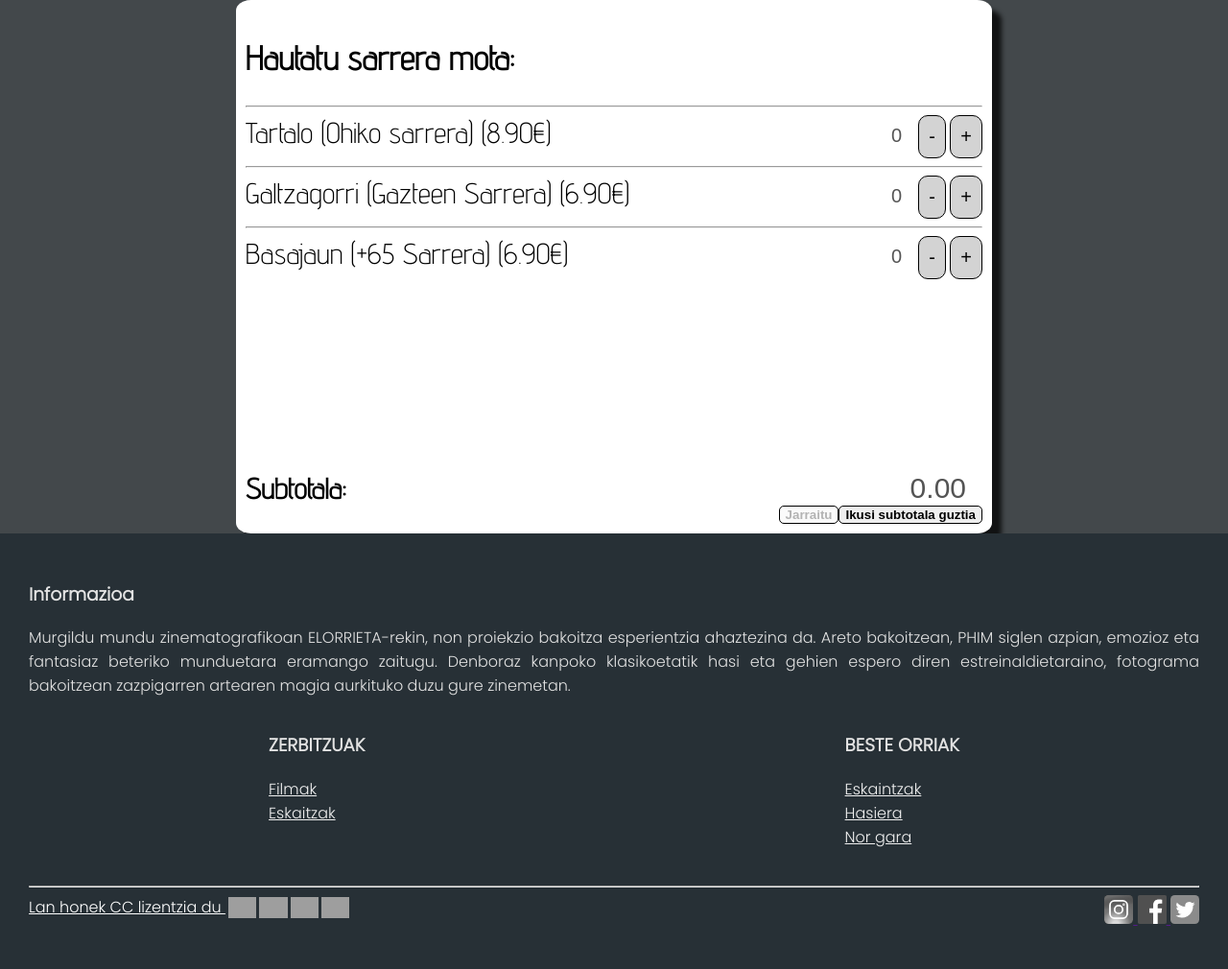
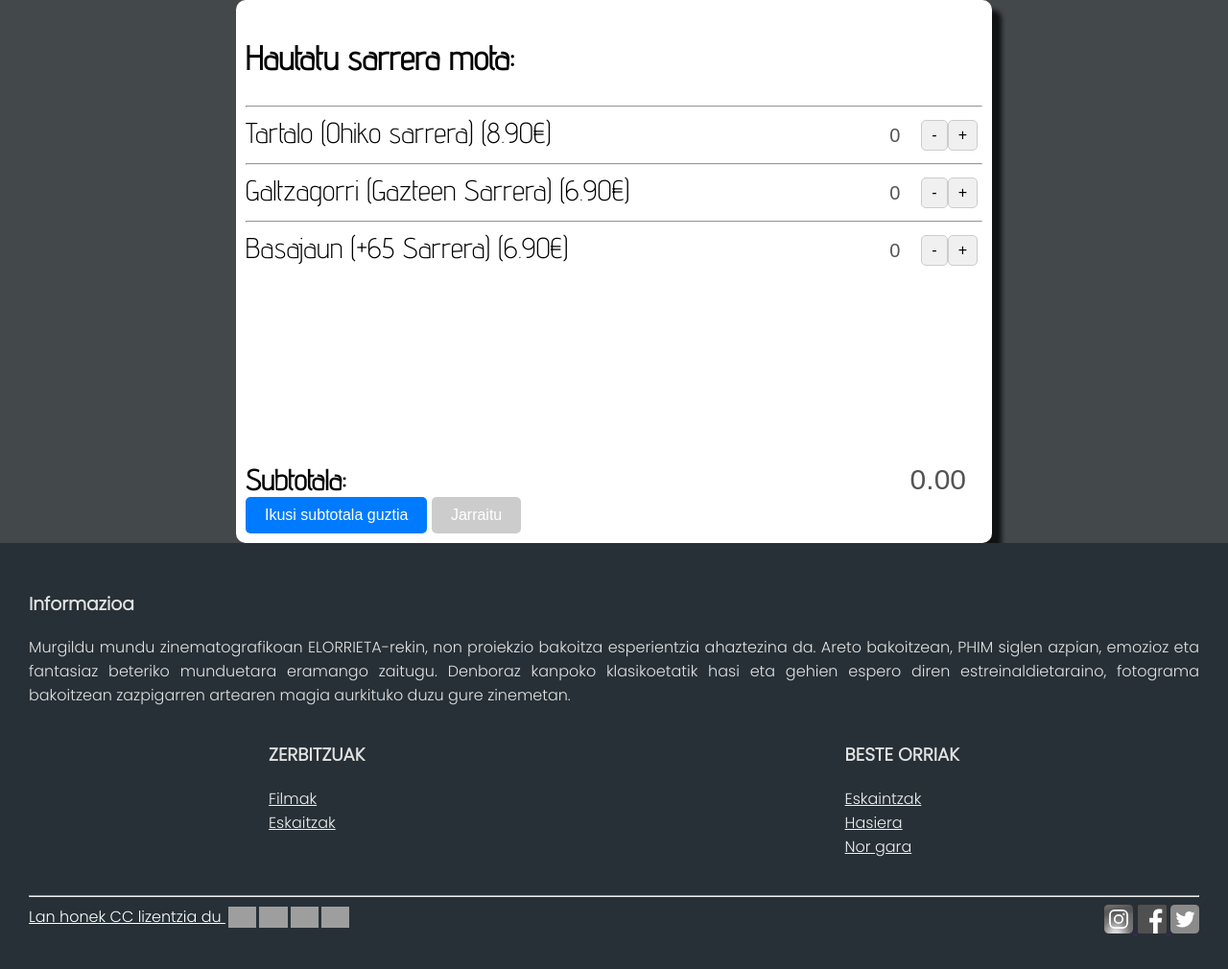
Before and after one commit to Nereee/E3_ML_T4, a PHP site: page /html/sarrerak.html in a window 1280 px wide. Shown: the part 137-1147 px from the top of the page at 96% size. Before the commit the page ends 1102 px from the top, so only its background shows below. Run offline with PHP 8.4, Linux system fonts and the light colour scheme; grey boxes are pictures that could not be loaded.

Commit message:
Cambios pequeños

```diff
--- a/css/index.css
+++ b/css/index.css
@@ -127,11 +127,6 @@ section h3 {
   text-decoration: none;
 }
 
-.copy {
-  text-decoration: underline;
-  color: white;
-}
-
 #zentratu {
   display: flex;
   flex-direction: column;
@@ -142,7 +137,7 @@ section h3 {
 #sarrera_kutxa {
   background-color: white;
   box-shadow: 10px 10px 5px 0px rgba(0,0,0,0.75);
-  border-radius: 2%;
+  border-radius: 10px;
   padding: 10px;
   width: 60%;
   height: 100%;
@@ -171,17 +166,24 @@ section h3 {
   font-size: 20px;
 }
 
+.kant_botoiak {
+  display: flex;
+  justify-content: center;
+  margin: 5px;
+}
+
 .mota input[type="button"] {
-  padding: 30px;
-  border-radius: 10px;
-  font-size: 20px;
-  border: 1px solid black;
-  background-color: lightgrey;
+  padding: 5px 10px;
+  border-radius: 5px;
+  border: 1px solid #ccc;
+  background-color: #f0f0f0;
+  font-size: 16px;
+  cursor: pointer;
+  transition: background-color 0.3s ease;
 }
 
 .mota input[type="button"]:hover {
-  background-color: #273036;
-  color: white;
+  background-color: #b2b2b2;
 }
 
 #espazioa {
@@ -192,13 +194,13 @@ section h3 {
   visibility: hidden;
 }
 
-.mota input[type="button"] {
-  padding: 10px;
-}
-
 .kantitate_kutxa {
   display: flex;
   flex-direction: row;
+}
+
+.kantitate_kutxa button:hover {
+  background-color: #e0e0e0;
 }
 
 #totala_kutxa {
@@ -215,8 +217,21 @@ section h3 {
 }
 
 #botoiak input[type="button"] {
+  padding: 10px 20px;
   border-radius: 5px;
-  float: right;
-  border: 1px solid black;
-  font-weight: bold;
+  border: none;
+  background-color: #007bff;
+  color: #fff;
+  font-size: 16px;
+  cursor: pointer;
+  transition: background-color 0.3s ease;
 }
+
+#botoiak input[type="button"]:disabled {
+  background-color: #ccc;
+  cursor: not-allowed;
+}
+
+#botoiak input[type="button"]:not(:disabled):hover {
+  background-color: #0056b3;
+}
--- a/css/media.css
+++ b/css/media.css
@@ -82,4 +82,16 @@
     #totala_kutxa  {
       flex-direction: column;
     }
+
+    #sarrera_kutxa {
+      width: 100%;
+    }
+
+    #sarrera_kutxa h2 {
+      text-align: center;
+    }
+
+    #sarrerak {
+      padding: 10px;
+    }
   }
--- a/css/style.css
+++ b/css/style.css
@@ -126,3 +126,8 @@ svg {
 svg:hover {
   filter: grayscale(0);
 }
+
+.copy {
+  text-decoration: underline;
+  color: white;
+}
--- a/html/sarrerak.html
+++ b/html/sarrerak.html
@@ -2,11 +2,11 @@
 <html lang="es">
   <head>
     <meta charset="UTF-8" />
-    <meta name="viewport" content="width=device-width, initial-scale=1.0" />
-    <link rel="stylesheet" href="../css/style.css" />
-    <link rel="stylesheet" href="../css/index.css" />
-    <link rel="stylesheet" href="../css/media.css" />
-    <link rel="shortcut icon" href="logoa/logoa_karratu.png" />
+    <meta name="viewport" content="width=device-width, initial-scale=1.0">
+    <link rel="stylesheet" href="../css/style.css">
+    <link rel="stylesheet" href="../css/index.css">
+    <link rel="stylesheet" href="../css/media.css">
+    <link rel="shortcut icon" href="logoa/logoa_karratu.png">
     <title>PHIM Zinemak</title>
   </head>
   <body>
@@ -43,7 +43,7 @@
                             <label for="normal_mota">Tartalo (Ohiko sarrera) (8.90€)</label>
                             <div class="kantitate_kutxa">
                                 <input type="number" name="normal_mota" id="normal_mota" value="0" disabled>
-                                <div>
+                                <div class="kant_botoiak">
                                   <input type="button" value="-" class="kenduBTN" onclick="kendu(document.getElementById('normal_mota'))">
                                   <input type="button" value="+" class="gehituBTN" onclick="gehitu(document.getElementById('normal_mota'))">
                                 </div>
@@ -54,7 +54,7 @@
                             <label for="gaztea_mota">Galtzagorri (Gazteen Sarrera) (6.90€)</label>
                             <div class="kantitate_kutxa">
                                 <input type="number" name="gaztea_mota" id="gaztea_mota" value="0" disabled>
-                                <div>
+                                <div class="kant_botoiak">
                                   <input type="button" value="-" class="kenduBTN" onclick="kendu(document.getElementById('gaztea_mota'))">
                                   <input type="button" value="+" class="gehituBTN" onclick="gehitu(document.getElementById('gaztea_mota'))">
                                 </div>
@@ -65,7 +65,7 @@
                             <label for="jubilatu_mota">Basajaun (+65 Sarrera) (6.90€)</label>
                             <div class="kantitate_kutxa">
                                 <input type="number" name="jubilatu_mota" id="jubilatu_mota" value="0" disabled>
-                                <div>
+                                <div class="kant_botoiak">
                                   <input type="button" value="-" class="kenduBTN" onclick="kendu(document.getElementById('jubilatu_mota'))">
                                   <input type="button" value="+" class="gehituBTN" onclick="gehitu(document.getElementById('jubilatu_mota'))">
                                 </div>
```
Also changed, not shown: script_php/sarrerak.php (+3 -5 lines).
